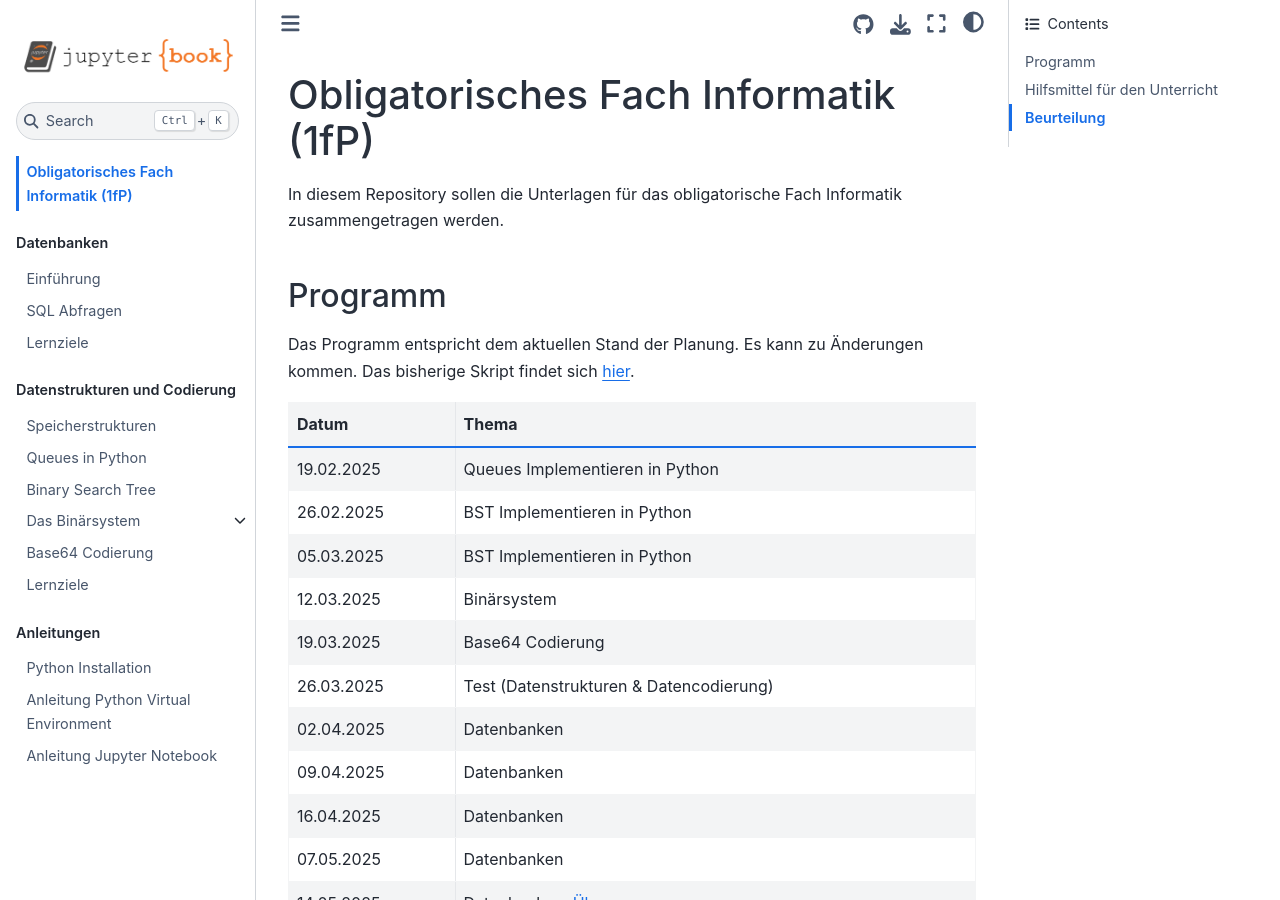
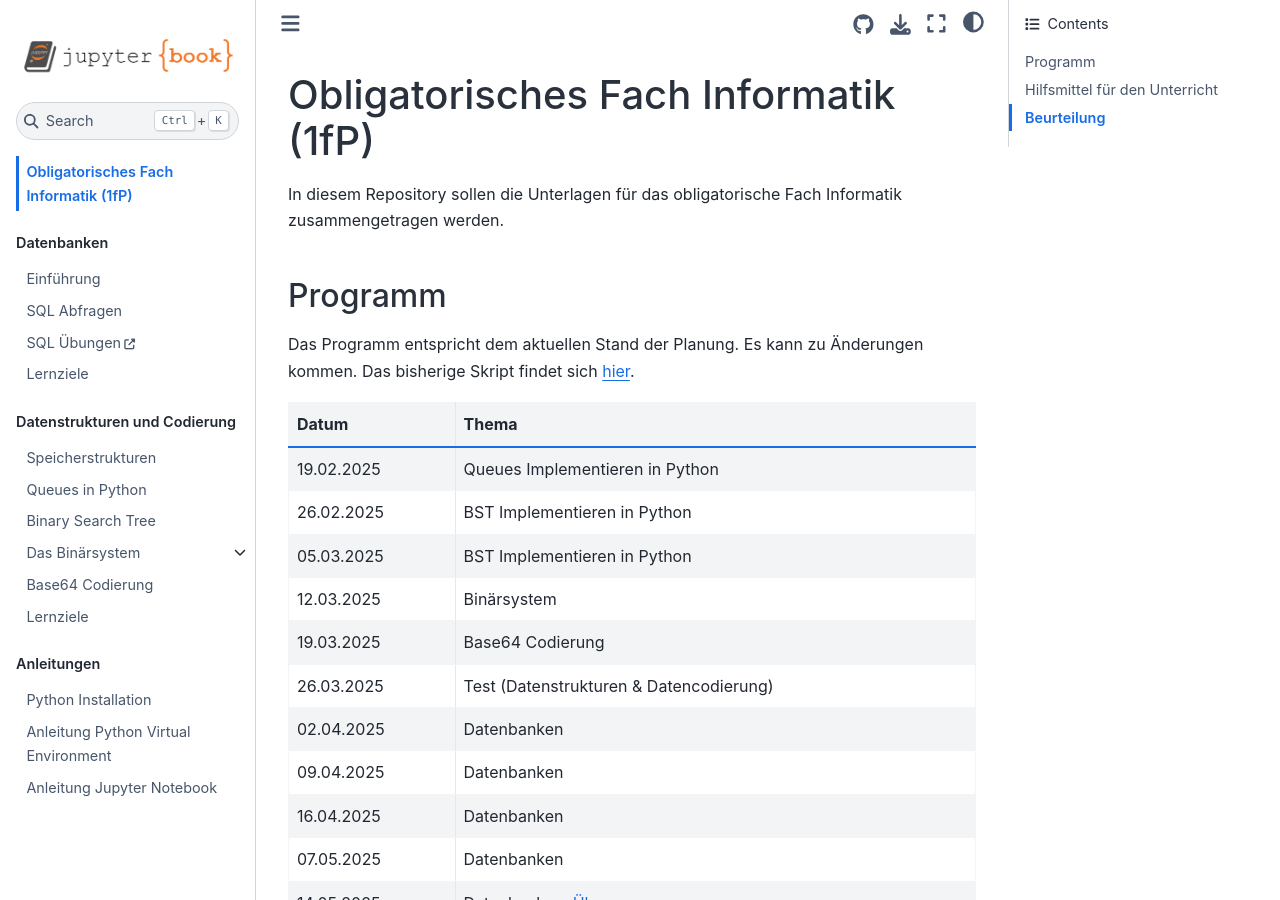
Before and after one commit to SkriptenMk/I_fP_24-28, a Jupyter Book: the page built from docs/intro.md, in a window 1280 px wide and 900 px high. Built offline with Jupyter Book 1.0.4 settings and Sphinx 7.4.7 and the Sphinx Book theme 1.1.4, drawn with Linux system fonts in a browser that asks for light colours.

Commit message:
Füge Link im Inhaltsverzeichnis ein
Der Link zu SQL Island wird direkt im Inhaltsverzeichnis eingefügt.

```diff
--- a/docs/_toc.yml
+++ b/docs/_toc.yml
@@ -10,6 +10,8 @@ parts:
         title: Einführung
       - file: 250507/sql.md
         title: SQL Abfragen
+      - url: https://sql-island.informatik.uni-kl.de/
+        title: SQL Übungen
       - file: 250521/lernziele.md
         title: Lernziele
   - caption: Datenstrukturen und Codierung
```
Also changed, not shown: 2 other files.
